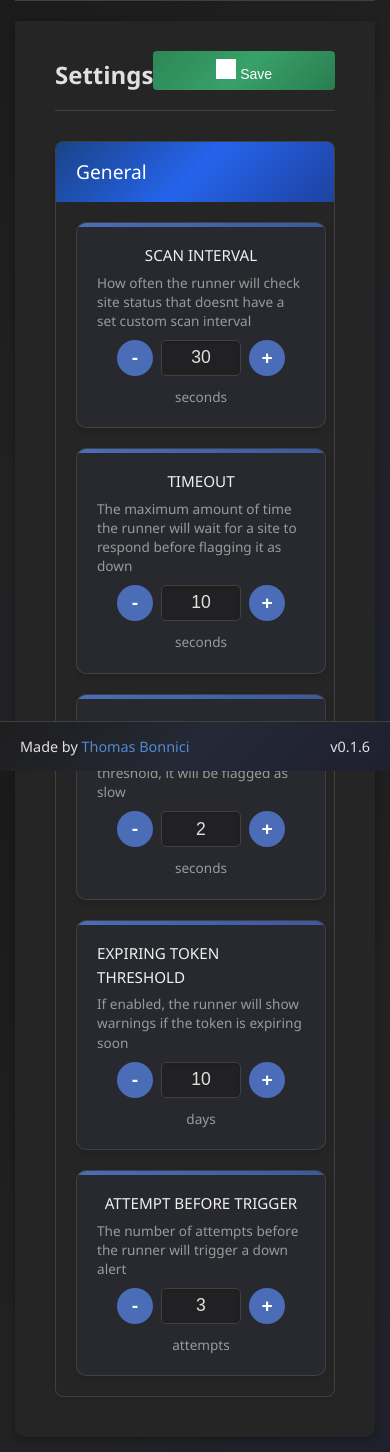
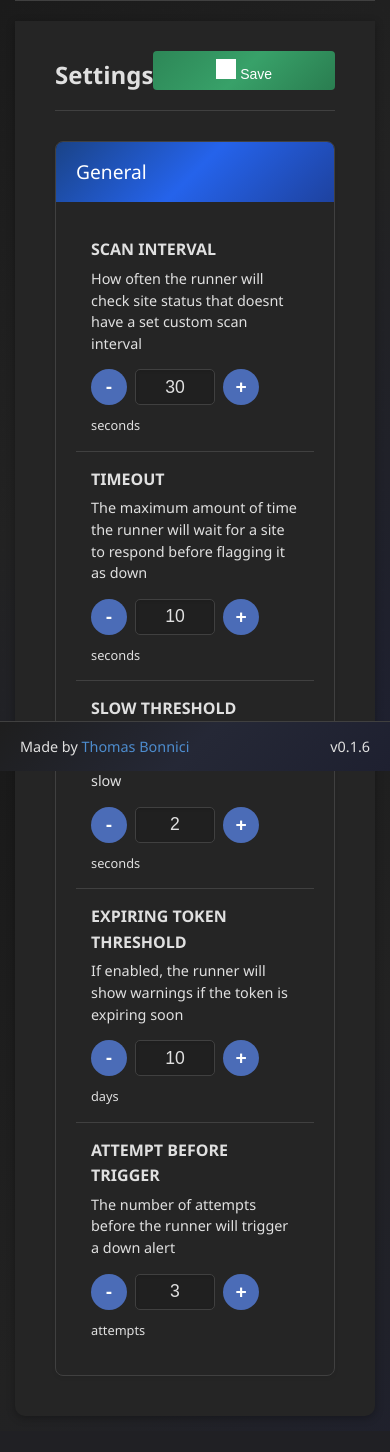
Before and after one commit to DarthTigerson/Simple-Site-Monitor, a FastAPI app: page /settings in a window 390 px wide. Shown: the part 73-1525 px from the top of the page. After the commit the page ends 1449 px from the top, so only its background shows below. Run offline with FastAPI, Linux system fonts and the light colour scheme; grey boxes are pictures that could not be loaded.

Commit message:
wip new settings page

```diff
--- a/static/css/settings.css
+++ b/static/css/settings.css
@@ -794,3 +794,91 @@
         border-radius: 0 0 10px 10px;
     }
 }
+
+/* --- Settings List View (General Tab) --- */
+.settings-list {
+    display: flex;
+    flex-direction: column;
+    gap: 0; /* Remove gap if subcards had it, manage spacing via padding/borders */
+}
+
+.setting-item {
+    display: flex;
+    justify-content: space-between;
+    align-items: center;
+    padding: 20px 15px; /* Adjust padding for rows */
+    border-bottom: 1px solid var(--border-color); /* Separator for list items */
+    /* Remove card-specific styles if they were on .settings-subcard before */
+    background-color: transparent;
+    box-shadow: none;
+    border-radius: 0;
+    transition: background-color 0.2s;
+}
+
+.setting-item:last-child {
+    border-bottom: none;
+}
+
+.setting-item:hover {
+    background-color: rgba(var(--primary-rgb, 75, 108, 183), 0.03); /* Subtle hover, assumes --primary-rgb or use direct rgba */
+}
+
+.setting-info {
+    flex: 1; /* Allows text to take available space */
+    padding-right: 20px; /* Space between info and control */
+}
+
+.setting-info label {
+    font-size: 1rem; /* Was 0.95rem */
+    font-weight: 600; /* Was 500 */
+    color: var(--text-color); /* Brighter than subcard labels */
+    margin-bottom: 5px;
+    display: block;
+    text-transform: none; /* Was uppercase */
+}
+
+.setting-description {
+    font-size: 0.9rem; /* Was 0.85rem */
+    color: var(--text-secondary-color); /* More subtle description */
+    line-height: 1.5;
+    margin-bottom: 0; /* Remove bottom margin if any */
+}
+
+.setting-control {
+    display: flex;
+    flex-direction: column; /* Stack input and unit label */
+    align-items: center; /* Center them horizontally */
+    min-width: 180px; /* Ensure enough space for number input */
+}
+
+/* Adjustments for number input within list view if needed */
+.setting-item .number-input-container {
+    margin-bottom: 5px; /* Original was 5px, ensure it fits */
+    width: auto; /* Allow it to size based on content */
+}
+
+.setting-item .unit-label {
+    font-size: 0.8rem; /* Was 0.85rem */
+    color: var(--text-secondary-color);
+}
+
+/* Responsive adjustments for settings list */
+@media (max-width: 768px) {
+    .setting-item {
+        flex-direction: column;
+        align-items: flex-start;
+        padding: 15px;
+    }
+    .setting-info {
+        padding-right: 0;
+        margin-bottom: 15px; /* Space between info and control on mobile */
+        width: 100%;
+    }
+    .setting-control {
+        width: 100%;
+        align-items: flex-start; /* Align controls to the left on mobile */
+    }
+    .setting-item .number-input-container {
+        justify-content: flex-start; /* Align number input to left */
+    }
+}
--- a/templates/settings.html
+++ b/templates/settings.html
@@ -21,12 +21,10 @@
         </div>
         <form id="settingsForm">
             <section id="tab-general" class="settings-tab-panel active">
-                <!-- General settings card content moved here -->
                 <div class="settings-card">
                     <div class="settings-card-header"><h3>General</h3></div>
                     <div class="settings-card-content">
-                        <div class="settings-subcards">
-                            <!-- ... General settings subcards ... -->
+                        <div class="settings-list">
                             {% for field in [
                                 {"id": "scanInterval", "label": "SCAN INTERVAL", "desc": "How often the runner will check site status that doesnt have a set custom scan interval", "value": config.default_scan_interval, "min": 30, "max": 86400, "step": 1, "unit": "seconds"},
                                 {"id": "defaultTimeout", "label": "TIMEOUT", "desc": "The maximum amount of time the runner will wait for a site to respond before flagging it as down", "value": config.default_timeout, "min": 10, "max": 300, "step": 1, "unit": "seconds"},
@@ -34,10 +32,12 @@
                                 {"id": "expiringTokenThreshold", "label": "EXPIRING TOKEN THRESHOLD", "desc": "If enabled, the runner will show warnings if the token is expiring soon", "value": config.expiring_token_threshold, "min": 1, "max": 60, "step": 1, "unit": "days"},
                                 {"id": "attemptBeforeTrigger", "label": "ATTEMPT BEFORE TRIGGER", "desc": "The number of attempts before the runner will trigger a down alert", "value": config.attempt_before_trigger, "min": 1, "max": 999, "step": 1, "unit": "attempts"}
                             ] %}
-                            <div class="settings-subcard">
-                                <div class="form-group">
+                            <div class="setting-item">
+                                <div class="setting-info">
                                     <label for="{{ field.id }}">{{ field.label }}</label>
                                     <p class="setting-description">{{ field.desc }}</p>
+                                </div>
+                                <div class="setting-control">
                                     <div class="number-input-container">
                                         <button type="button" class="number-decrement" onclick="this.nextElementSibling.stepDown(); this.nextElementSibling.dispatchEvent(new Event('change'))">-</button>
                                         <input type="number" id="{{ field.id }}" name="{{ field.id }}" value="{{ field.value }}" min="{{ field.min }}" max="{{ field.max }}" step="{{ field.step }}" required>
```
